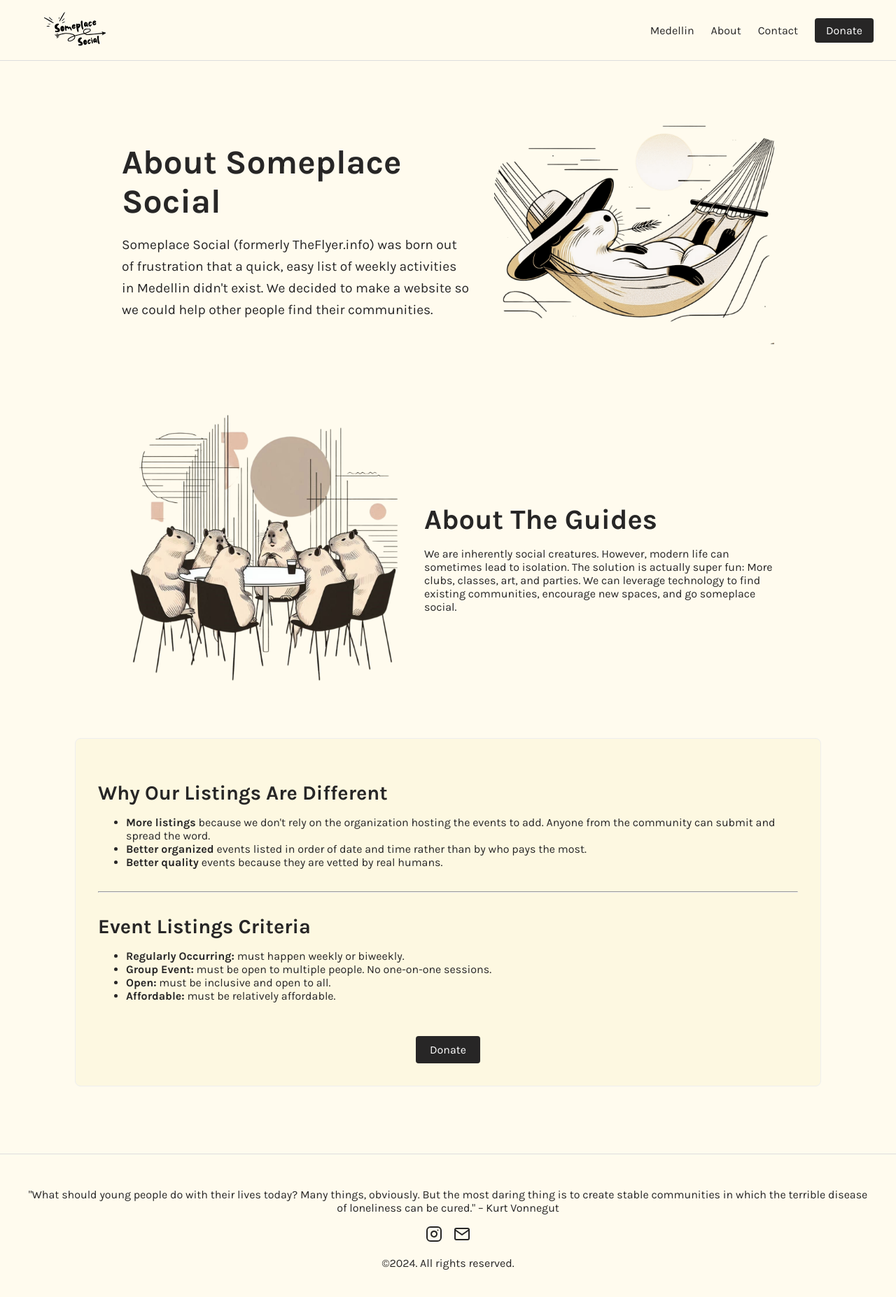
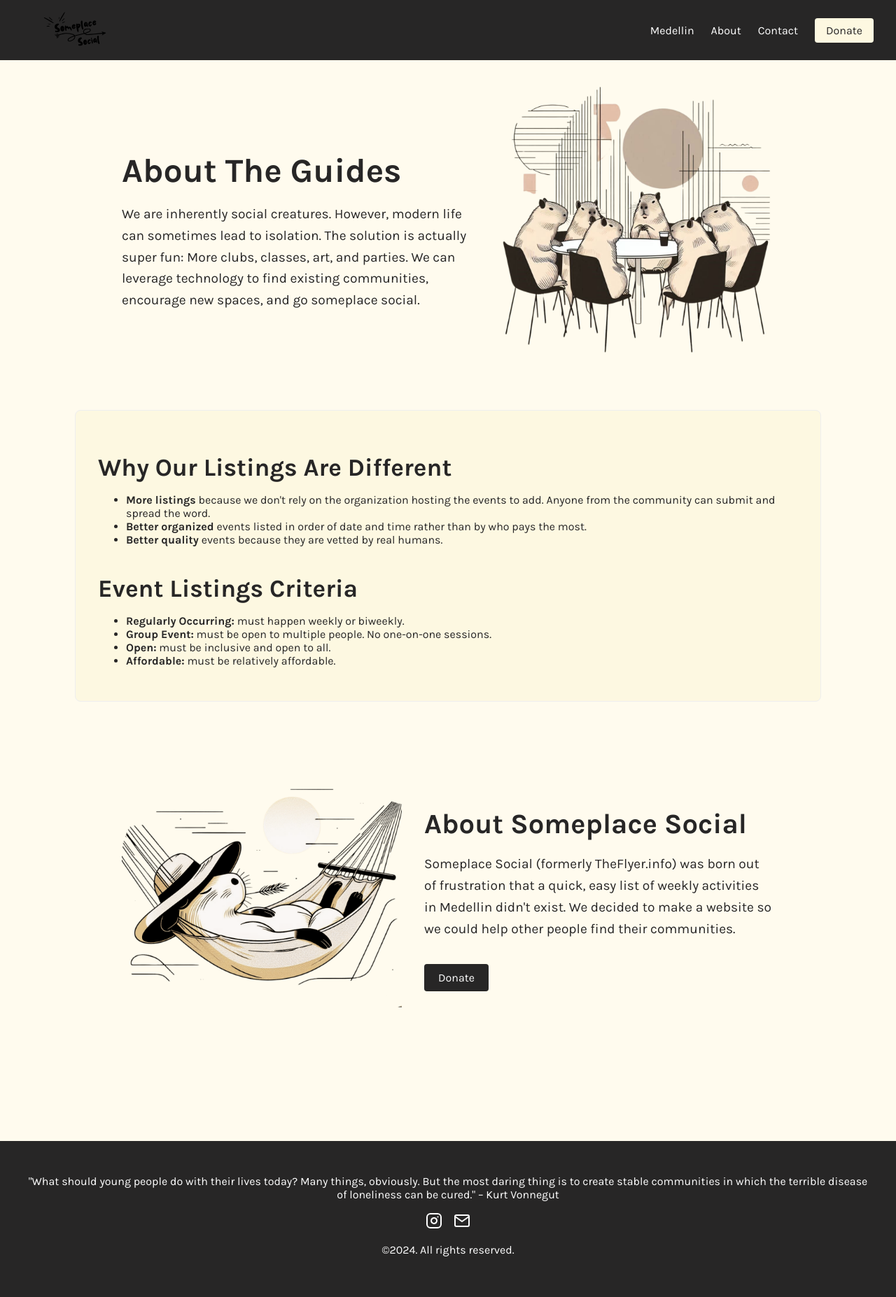
Before and after one commit to someplace-social/someplace_social, a Next.js app: page /about in a window 1280 px wide. Shown: the top 1854 px of the page at 70% size. Built offline with nearby package versions, Linux system fonts and the light colour scheme.

Commit message:
feat: implement contained layout and rebuild Medellin page

```diff
--- a/app/about/page.tsx
+++ b/app/about/page.tsx
@@ -4,50 +4,52 @@
 export default function AboutPage() {
   return (
     <main className={styles.page}>
-      {/* Section 1: About Someplace Social */}
+      {/* Section 1: "About The Guides" - Now at the top */}
       <section className={styles.heroSection}>
         <div className={styles.heroText}>
-          <h1 style={{ fontSize: '3em', marginBottom: '1rem' }}>About Someplace Social</h1>
+          <h1 style={{ fontSize: '3em', marginBottom: '1rem' }}>About The Guides</h1>
           <p style={{ fontSize: '1.2em', lineHeight: 1.6 }}>
-            Someplace Social (formerly TheFlyer.info) was born out of frustration that a quick, easy list of weekly activities in Medellin didn't exist. We decided to make a website so we could help other people find their communities.
+            We are inherently social creatures. However, modern life can sometimes lead to isolation. The solution is actually super fun: More clubs, classes, art, and parties. We can leverage technology to find existing communities, encourage new spaces, and go someplace social.
           </p>
-        </div>
-        <div className={styles.illustrationContainer}>
-          <Image src="/images/hero-about.png" alt="Illustration of a person relaxing in a hammock" width={400} height={300} style={{ width: '100%', height: 'auto' }} />
-        </div>
-      </section>
-
-      {/* Section 2: About The Guides */}
-      <section className={styles.heroSection} style={{flexDirection: 'row-reverse'}}>
-        <div className={styles.heroText}>
-          <h2 style={{ fontSize: '2.5em', marginBottom: '1rem' }}>About The Guides</h2>
-          <p>We are inherently social creatures. However, modern life can sometimes lead to isolation. The solution is actually super fun: More clubs, classes, art, and parties. We can leverage technology to find existing communities, encourage new spaces, and go someplace social.</p>
         </div>
         <div className={styles.illustrationContainer}>
           <Image src="/images/hero-guides.png" alt="Illustration of capybaras sitting around a table" width={400} height={300} style={{ width: '100%', height: 'auto' }} />
         </div>
       </section>
 
-      {/* Section 3: Content Box with Details */}
+      {/* Section 2: Combined Content Box */}
       <section className={styles.contentBox}>
-        <h3 style={{ fontSize: '1.8em', marginBottom: '1rem' }}>Why Our Listings Are Different</h3>
+        <h2 style={{ fontSize: '2.2em', marginBottom: '1rem' }}>Why Our Listings Are Different</h2>
         <ul>
           <li><strong>More listings</strong> because we don't rely on the organization hosting the events to add. Anyone from the community can submit and spread the word.</li>
           <li><strong>Better organized</strong> events listed in order of date and time rather than by who pays the most.</li>
           <li><strong>Better quality</strong> events because they are vetted by real humans.</li>
         </ul>
-        <hr style={{margin: '2rem 0'}} />
-        <h3 style={{ fontSize: '1.8em', marginBottom: '1rem' }}>Event Listings Criteria</h3>
+
+        <h2 style={{ fontSize: '2.2em', marginTop: '2.5rem', marginBottom: '1rem' }}>Event Listings Criteria</h2>
         <ul>
           <li><strong>Regularly Occurring:</strong> must happen weekly or biweekly.</li>
           <li><strong>Group Event:</strong> must be open to multiple people. No one-on-one sessions.</li>
           <li><strong>Open:</strong> must be inclusive and open to all.</li>
           <li><strong>Affordable:</strong> must be relatively affordable.</li>
         </ul>
-        <div style={{ textAlign: 'center', marginTop: '2rem' }}>
-          <a href="https://buymeacoffee.com/someplacesocial" target="_blank" rel="noopener noreferrer" className={styles.button}>
-            Donate
-          </a>
+      </section>
+
+      {/* Section 3: "About Someplace Social" - Now at the bottom */}
+      <section className={styles.heroSection} style={{ marginTop: '4rem' }}>
+        <div className={styles.illustrationContainer}>
+          <Image src="/images/hero-about.png" alt="Illustration of a person relaxing in a hammock" width={400} height={300} style={{ width: '100%', height: 'auto' }} />
+        </div>
+        <div className={styles.heroText}>
+          <h2 style={{ fontSize: '2.5em', marginBottom: '1rem' }}>About Someplace Social</h2>
+          <p style={{ fontSize: '1.2em', lineHeight: 1.6 }}>
+            Someplace Social (formerly TheFlyer.info) was born out of frustration that a quick, easy list of weekly activities in Medellin didn't exist. We decided to make a website so we could help other people find their communities.
+          </p>
+          <div style={{ marginTop: '1rem' }}>
+             <a href="https://buymeacoffee.com/someplacesocial" target="_blank" rel="noopener noreferrer" className={styles.button}>
+              Donate
+            </a>
+          </div>
         </div>
       </section>
     </main>
--- a/app/components/Footer.tsx
+++ b/app/components/Footer.tsx
@@ -2,7 +2,8 @@
   textAlign: 'center',
   padding: '2rem',
   marginTop: '4rem',
-  borderTop: '1px solid #ddd',
+  backgroundColor: '#272626',
+  color: 'white',
 };
 
 const iconContainerStyles: React.CSSProperties = {
@@ -13,7 +14,7 @@
 };
 
 const iconLinkStyles: React.CSSProperties = {
-  color: 'inherit', // This will make the icons match the text color
+  color: 'white', // Changed to white
 };
 
 const iconStyles: React.CSSProperties = {
--- a/app/components/Header.module.css
+++ b/app/components/Header.module.css
@@ -3,8 +3,8 @@
   justify-content: space-between;
   align-items: center;
   padding: 1rem 2rem;
-  border-bottom: 1px solid #ddd;
-  position: relative;
+  background-color: #272626;
+  color: white;
 }
 
 .nav {
@@ -15,47 +15,16 @@
 
 .navLink {
   text-decoration: none;
-  color: inherit;
+  color: white;
 }
 
 .navLink:hover {
   text-decoration: underline;
 }
 
-.navItem {
-  position: relative;
-  cursor: pointer;
-}
-
-.dropdownMenu {
-  position: absolute;
-  top: 100%;
-  left: 0;
-  background-color: white;
-  border: 1px solid #ddd;
-  border-radius: 4px;
-  padding: 0.5rem;
-  margin-top: 0.5rem;
-  z-index: 10;
-  box-shadow: 0 4px 6px rgba(0, 0, 0, 0.1);
-}
-
-.dropdownLink {
-  display: block;
-  white-space: nowrap;
-  padding: 0.5rem;
-  text-decoration: none;
-  color: inherit;
-}
-
-.dropdownLink:hover {
-  background-color: #f0f0f0;
-  text-decoration: none;
-}
-
 .donateButton {
-  background-color: #272626;
-  color: white;
+  background-color: #fdf8e1; /* Light color for contrast */
+  color: #272626; /* Dark text */
   padding: 8px 16px;
   border: none;
   border-radius: 4px;
--- a/app/globals.css
+++ b/app/globals.css
@@ -1,5 +1,5 @@
 body {
-  background-color: #fffbee;
+  background-color: #272626; /* Changed to black */
   color: #272626;
   margin: 0;
   padding: 0;
--- a/app/layout.tsx
+++ b/app/layout.tsx
@@ -19,9 +19,11 @@
   return (
     <html lang="en">
       <body className={karla.className}>
-        <Header />
-        {children}
-        <Footer />
+        <div style={{ backgroundColor: '#fffbee' }}> {/* This is the new content container */}
+          <Header />
+          {children}
+          <Footer />
+        </div>
       </body>
     </html>
   )
```
Also changed, not shown: app/medellin/page.tsx (+31 -3 lines), public/images/hero-medellin.png (added).
